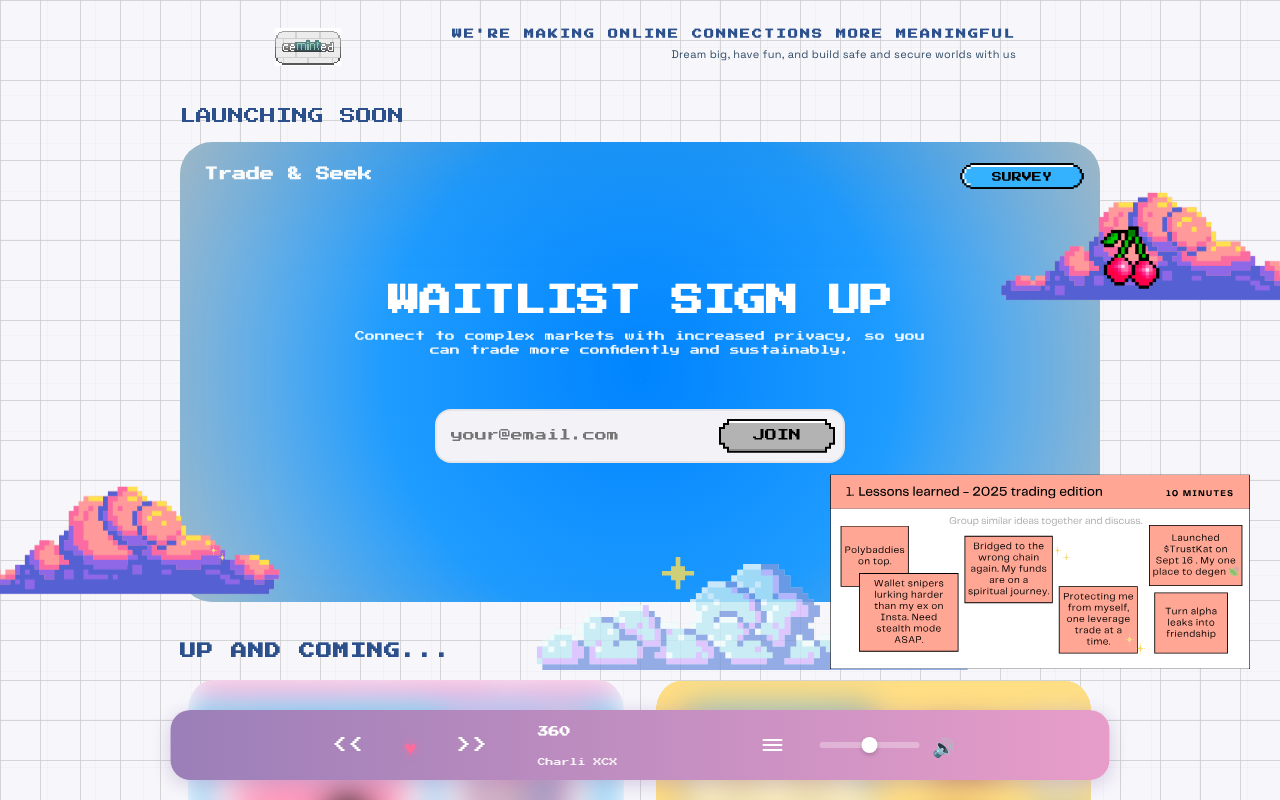
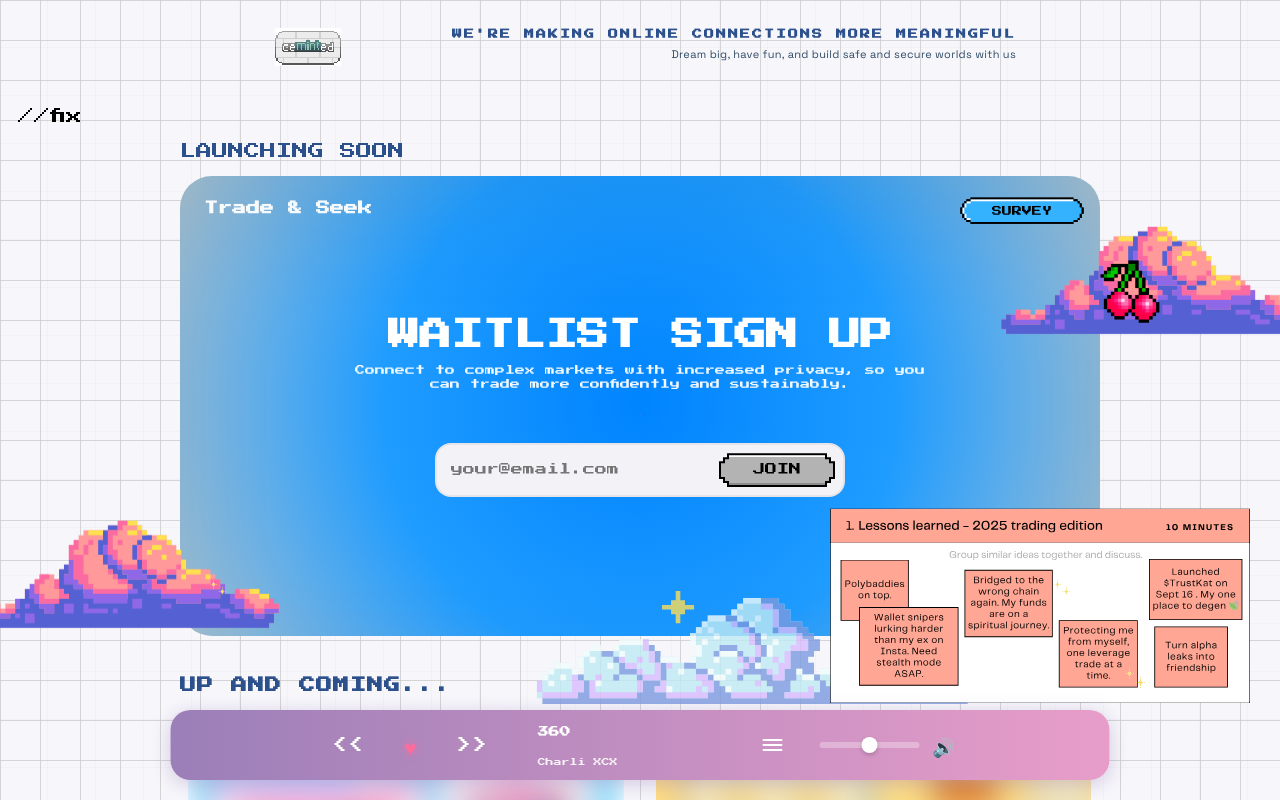
Before and after one commit to Trade-Seek/ceminted-next.js, a Next.js app: page / in a window 1280 px wide. Shown: the top 800 px of the page. Built offline with nearby package versions, Linux system fonts and the light colour scheme.

Commit message:
fixing production

```diff
--- a/app/page.tsx
+++ b/app/page.tsx
@@ -9,7 +9,7 @@ export default function Home() {
       <div className="wrapper">
         <MusicPlayer />
         <Header />
-
+        //fix
         <div className="hero">
           <p className="uppercase text-deep-blue">Launching soon</p>
           <div className="hero-card">
@@ -93,7 +93,6 @@ export default function Home() {
             height={240}
           />
         </div>
-
         {/* Upcoming Section */}
         <div className="upcoming-section">
           <div className="upcoming-header">
@@ -142,7 +141,6 @@ export default function Home() {
             height={220}
           />
 
-          {/* Sparkles on fashion game card */}
           <Image
             className="sparkles pixel-art"
             src="/images/stars.svg"
@@ -152,7 +150,6 @@ export default function Home() {
             style={{ position: "absolute", bottom: "-80px", right: "60px" }}
           />
         </div>
-
         {/* Footer Section */}
         <div className="footer-container">
           {/* Socials */}
```
